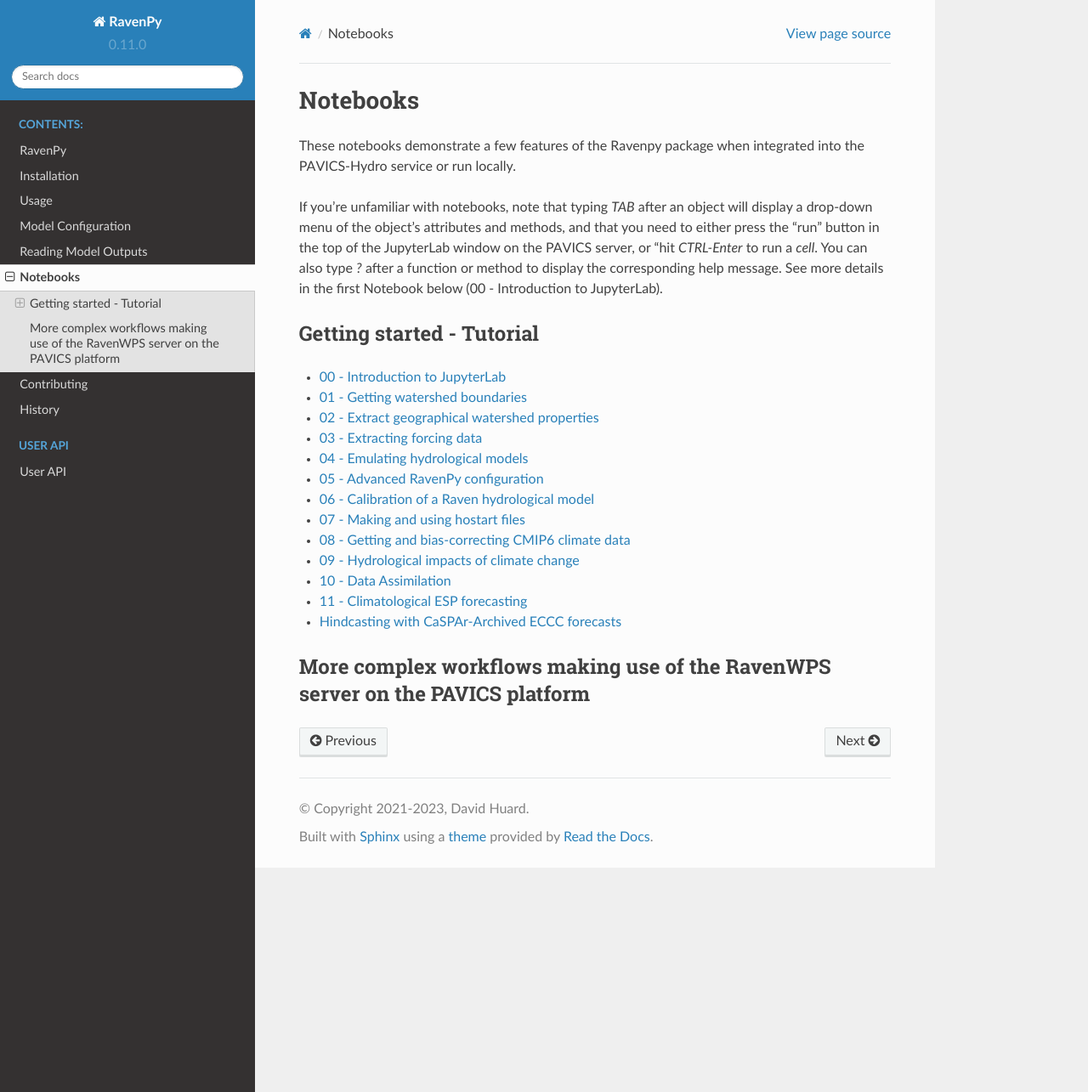
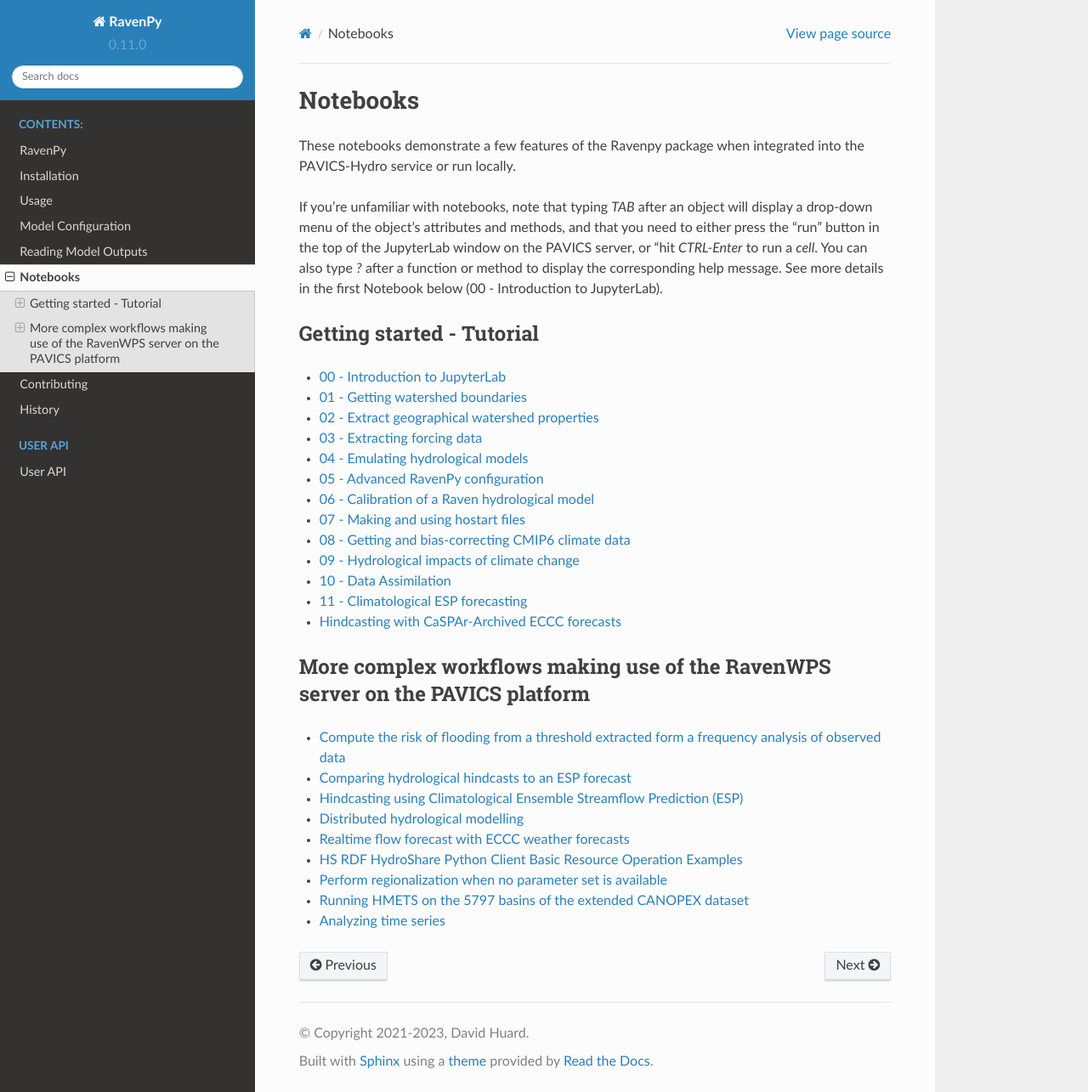
Before and after one commit to CSHS-CWRA/RavenPy, a Sphinx documentation site: the page built from docs/notebooks/index.rst, in a window 1280 px wide and 1285 px high. Shown: the whole window at 85% size. Built offline with Sphinx 7.4.7 and the Read the Docs theme 2.0.0, drawn with Linux system fonts in a browser that asks for light colours; pages that are not in the unit, such as notebooks, are missing from menus.

Commit message:
small fixes to nb

```diff
--- a/docs/conf.py
+++ b/docs/conf.py
@@ -66,9 +66,9 @@
 nb_execution_mode = "cache"
 nb_execution_allow_errors = True
 
-nbsphinx_execute = "auto"
-nbsphinx_timeout = 1
-nbsphinx_allow_errors = True
+# nbsphinx_execute = "auto"
+# nbsphinx_timeout = 1
+# nbsphinx_allow_errors = True
 
 
 # To ensure that underlined fields (e.g. `_field`) are shown in the docs.
@@ -145,7 +145,7 @@
 # List of patterns, relative to source directory, that match files and
 # directories to ignore when looking for source files.
 # This patterns also effect to html_static_path and html_extra_path
-exclude_patterns = ["_build", "Thumbs.db", ".DS_Store"]
+exclude_patterns = ["_build", "Thumbs.db", ".DS_Store", ".jupyter_cache", "jupyter_execute"]
 
 # The name of the Pygments (syntax highlighting) style to use.
 pygments_style = "sphinx"
--- a/docs/notebooks/index.rst
+++ b/docs/notebooks/index.rst
@@ -26,15 +26,16 @@
    11_Climatological_ESP_forecasting
    12_Performing_hindcasting_experiments
 
+
 More complex workflows making use of the RavenWPS server on the PAVICS platform
 ===============================================================================
 
-
 .. toctree::
    :maxdepth: 1
+
    Assess_probabilistic_flood_risk
    Comparing_hindcasts_and_ESP_forecasts
-   Distributed_hydrlological_modelling
+   Distributed_hydrological_modelling
    Hydrological_realtime_forecasting
    HydroShare_integration
    Perform_Regionalization
```
Also changed, not shown: docs/notebooks/01_Getting_watershed_boundaries.ipynb, docs/notebooks/04_Emulating_hydrological_models.ipynb, docs/notebooks/05_Advanced_RavenPy_configuration.ipynb, docs/notebooks/10_Data_assimilation.ipynb, docs/notebooks/Hydrological_realtime_forecasting.ipynb, docs/notebooks/paper/Perform_a_climate_change_impact_study_on_a_watershed.ipynb, 1 other file.
